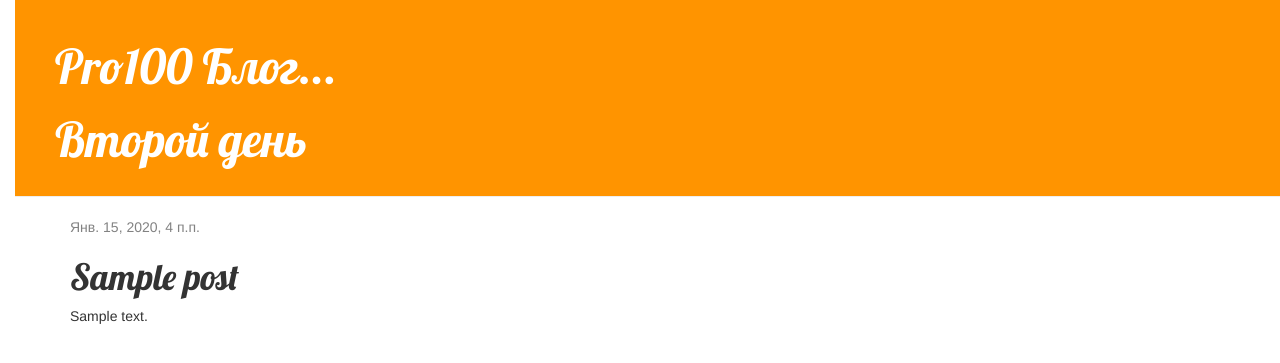
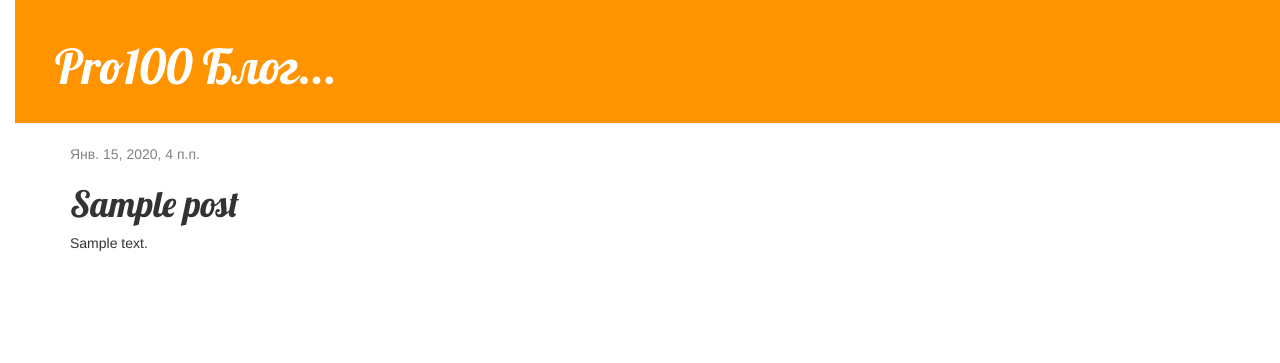
Before and after one commit to lserzhanl/my-first-blog, a Django app: page /post/1/ in a window 1280 px wide. Shown: the top 363 px of the page. Run offline with Django 3.2, Linux system fonts and the light colour scheme; tables that the repository leaves empty hold one stand-in row (values such as "Sample post"); some libraries are stand-ins or nearby versions.

Commit message:
Update base.html

```diff
--- a/blog/templates/blog/base.html
+++ b/blog/templates/blog/base.html
@@ -10,7 +10,6 @@
     <body>
         <div class="page-header">
             <h1><a href="/">Pro100 Блог...</a></h1>
-            <h1><a href="/">Второй день</a></h1>
         </div>
         <div class="content container">
             <div class="row">
```
